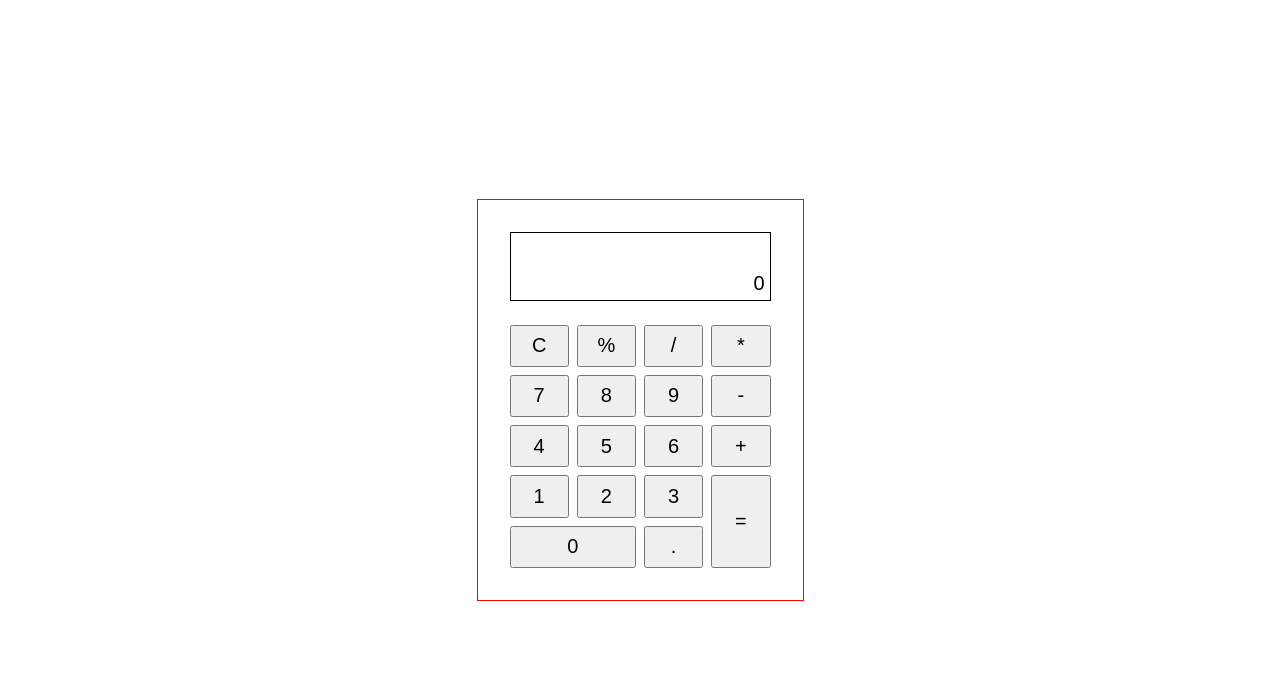
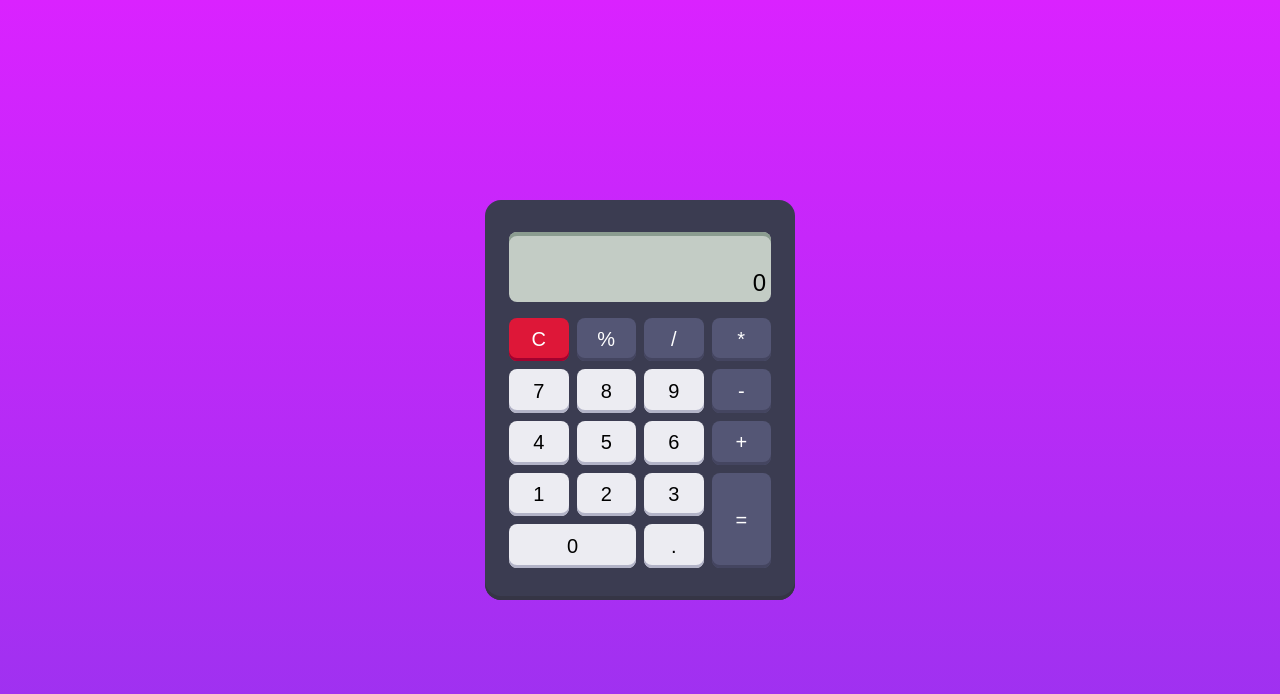
Before and after one commit to UnUsuarioMas67/Calculadora-JS, a plain HTML site: page index.html in a window 1280 px wide. Drawn offline with Linux system fonts and the light colour scheme.

Commit message:
Se añadio estilo de pagina

```diff
--- a/index.html
+++ b/index.html
@@ -14,22 +14,22 @@
                 <p id="display-text">0</p>
             </div>
             <div id="botones">
-                <button>C</button>
-                <button>%</button>
-                <button>/</button>
-                <button>*</button>
+                <button class="boton-c">C</button>
+                <button class="operador">%</button>
+                <button class="operador">/</button>
+                <button class="operador">*</button>
                 <button>7</button>
                 <button>8</button>
                 <button>9</button>
-                <button>-</button>
+                <button class="operador">-</button>
                 <button>4</button>
                 <button>5</button>
                 <button>6</button>
-                <button>+</button>
+                <button class="operador">+</button>
                 <button>1</button>
                 <button>2</button>
                 <button>3</button>
-                <button class="boton-igual">=</button>
+                <button class="boton-igual operador">=</button>
                 <button class="boton-cero">0</button>
                 <button>.</button>
             </div>
--- a/styles.css
+++ b/styles.css
@@ -2,38 +2,49 @@
 	margin: 0;
 	padding: 0;
 	box-sizing: border-box;
-    font-family: sans-serif;
+	font-family: sans-serif;
 }
 
 body {
 	display: grid;
 	place-items: center;
 	height: 100vh;
+
+	background: linear-gradient(180deg, #da22ff, #9733ee);
 }
 
 .calculadora {
 	display: flex;
 	flex-direction: column;
-	gap: 1.5rem;
+	gap: 1rem;
 
-	width: 325px;
+	width: 310px;
 	height: 400px;
-	padding: 2rem;
-	outline: 1px solid red;
+	padding: 2rem 1.5rem;
+	/* outline: 1px solid red; */
+
+	border-radius: 1rem;
+
+	background-color: #3b3c51;
+	box-shadow: 0px -4px 0 #353545 inset;
 }
 
 .display {
 	display: grid;
-    place-items: end;
+	place-items: end;
 
-	border: 1px solid black;
 	height: 90px;
 	width: 100%;
-    padding: 5px;
+	padding: 5px;
+	/* border: 1px solid black; */
+	border-radius: 0.5rem;
+
+	background: #C3CCC5;
+	box-shadow: 0px 4px 0 #8B9C90 inset;
 }
 
 .display > p {
-    font-size: 20px;
+	font-size: 24px;
 }
 
 #botones {
@@ -48,6 +59,31 @@ body {
 	width: 100%;
 	height: 100%;
 	font-size: 20px;
+
+	border: none;
+	border-radius: 0.5rem;
+	background-color: #ececf2;
+	box-shadow: 0px -3px 0 #b2b3c7 inset;
+}
+
+#botones > .operador {
+	background-color: #545675;
+	box-shadow: 0px -3px 0 #444560 inset;
+	color: white;
+}
+
+#botones > .boton-c {
+	background-color: #de1738;
+	box-shadow: 0px -3px 0 #A3022F inset;
+	color: white;
+}
+
+#botones > button:hover {
+	filter: brightness(1.2);
+}
+
+#botones > button:active {
+	filter: brightness(0.8);
 }
 
 #botones > .boton-igual {
```
